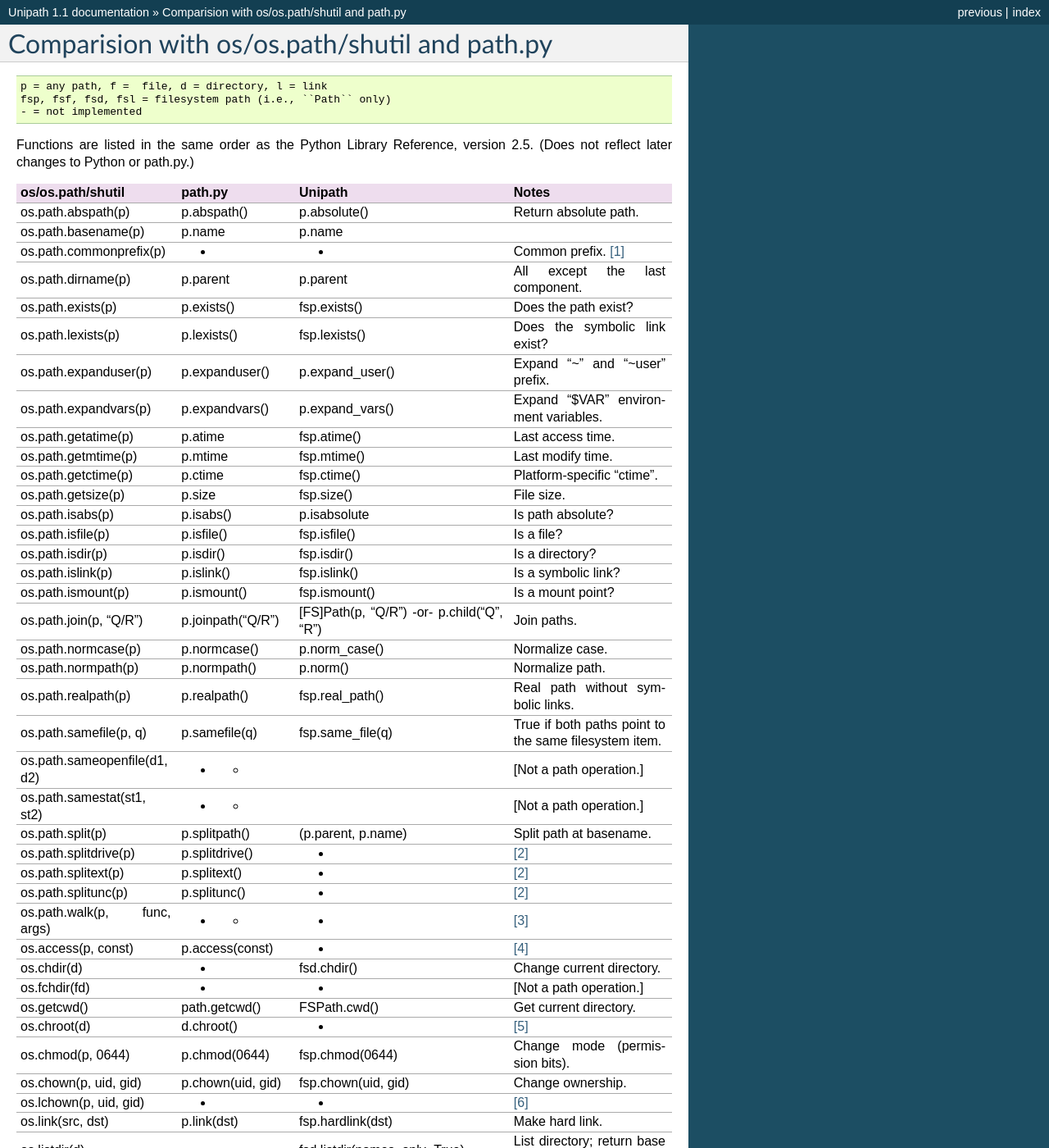
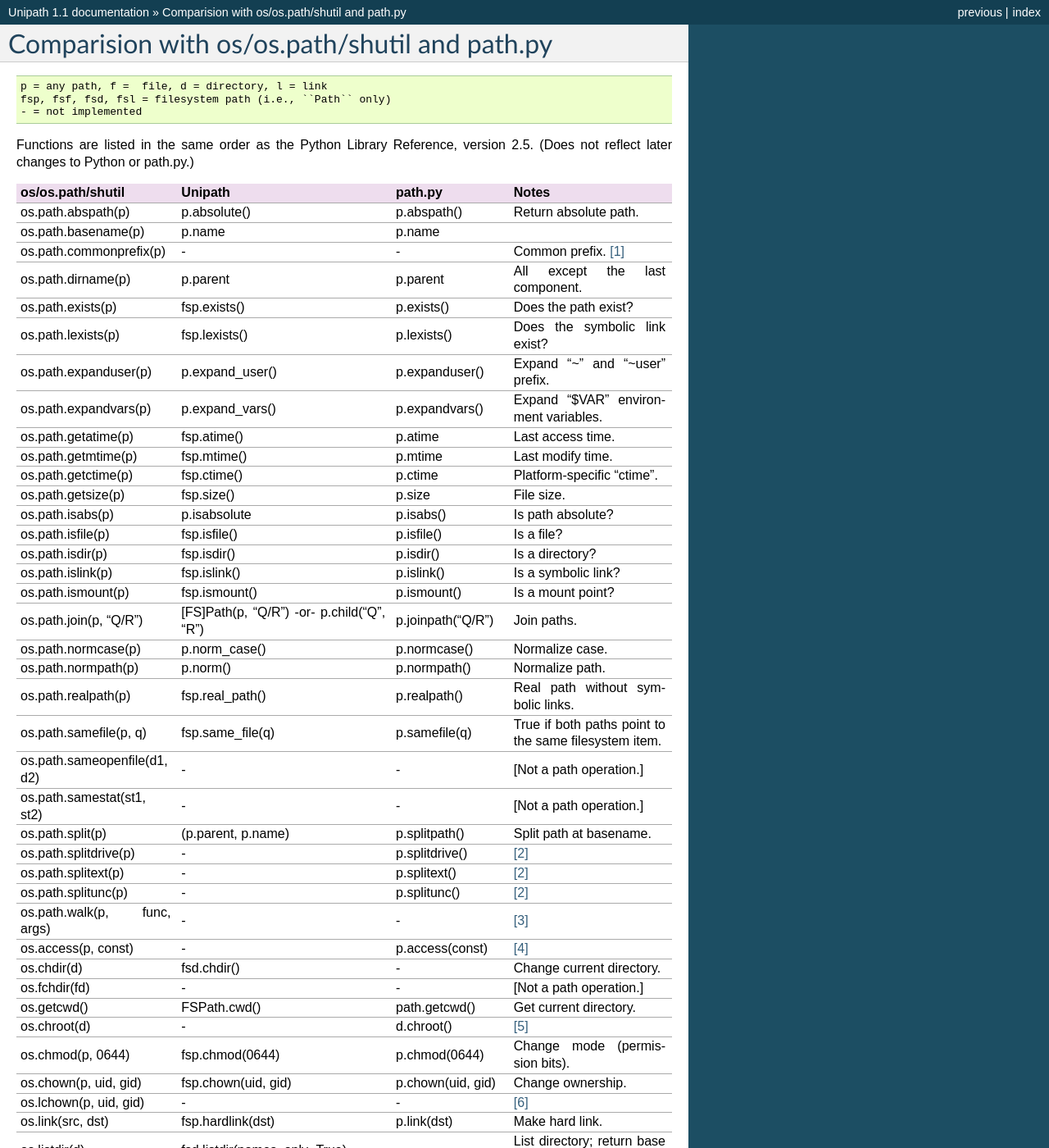
Before and after one commit to mikeorr/Unipath, a Sphinx documentation site: the page built from docs/comparison.rst, in a window 1280 px wide and 1400 px high. Shown: the whole window at 82% size. Built offline with Sphinx 7.4.7, drawn with Linux system fonts in a browser that asks for light colours; some of the changed text lies outside the part shown.

```diff
--- a/docs/comparison.rst
+++ b/docs/comparison.rst
@@ -9,122 +9,122 @@ Comparision with os/os.path/shutil and path.py
 Functions are listed in the same order as the Python Library Reference, version
 2.5.  (Does not reflect later changes to Python or path.py.)
 
-============================ =================== =============================  =====================================================================
-os/os.path/shutil            path.py             Unipath                        Notes
-============================ =================== =============================  =====================================================================
-os.path.abspath(p)           p.abspath()         p.absolute()                   Return absolute path.
-os.path.basename(p)          p.name              p.name
-os.path.commonprefix(p)      -                   -                              Common prefix. [1]_
-os.path.dirname(p)           p.parent            p.parent                       All except the last component.
-os.path.exists(p)            p.exists()          fsp.exists()                   Does the path exist?
-os.path.lexists(p)           p.lexists()         fsp.lexists()                  Does the symbolic link exist?
-os.path.expanduser(p)        p.expanduser()      p.expand_user()                Expand "~" and "~user" prefix.
-os.path.expandvars(p)        p.expandvars()      p.expand_vars()                Expand "$VAR" environment variables.
-os.path.getatime(p)          p.atime             fsp.atime()                    Last access time.
-os.path.getmtime(p)          p.mtime             fsp.mtime()                    Last modify time.
-os.path.getctime(p)          p.ctime             fsp.ctime()                    Platform-specific "ctime".
-os.path.getsize(p)           p.size              fsp.size()                     File size.
-os.path.isabs(p)             p.isabs()           p.isabsolute                   Is path absolute?
-os.path.isfile(p)            p.isfile()          fsp.isfile()                   Is a file?
-os.path.isdir(p)             p.isdir()           fsp.isdir()                    Is a directory?
-os.path.islink(p)            p.islink()          fsp.islink()                   Is a symbolic link?
-os.path.ismount(p)           p.ismount()         fsp.ismount()                  Is a mount point?
-os.path.join(p, "Q/R")       p.joinpath("Q/R")   [FS]Path(p, "Q/R")             Join paths.
-                                                 -or-
-                                                 p.child("Q", "R")
-os.path.normcase(p)          p.normcase()        p.norm_case()                  Normalize case.
-os.path.normpath(p)          p.normpath()        p.norm()                       Normalize path.
-os.path.realpath(p)          p.realpath()        fsp.real_path()                Real path without symbolic links.
-os.path.samefile(p, q)       p.samefile(q)       fsp.same_file(q)               True if both paths point to the same filesystem item.
-os.path.sameopenfile(d1, d2) -          -                                       [Not a path operation.]
-os.path.samestat(st1, st2)   -          -                                       [Not a path operation.]
-os.path.split(p)             p.splitpath()       (p.parent, p.name)             Split path at basename.
-os.path.splitdrive(p)        p.splitdrive()      -                              [2]_
-os.path.splitext(p)          p.splitext()        -                              [2]_
-os.path.splitunc(p)          p.splitunc()        -                              [2]_
-os.path.walk(p, func, args)  -          -        -                              [3]_
-os.access(p, const)          p.access(const)     -                              [4]_
-os.chdir(d)                  -                   fsd.chdir()                    Change current directory.
-os.fchdir(fd)                -                   -                              [Not a path operation.]
-os.getcwd()                  path.getcwd()       FSPath.cwd()                   Get current directory.
-os.chroot(d)                 d.chroot()          -                              [5]_
-os.chmod(p, 0644)            p.chmod(0644)       fsp.chmod(0644)                Change mode (permission bits).
-os.chown(p, uid, gid)        p.chown(uid, gid)   fsp.chown(uid, gid)            Change ownership.
-os.lchown(p, uid, gid)       -                   -                              [6]_
-os.link(src, dst)            p.link(dst)         fsp.hardlink(dst)              Make hard link.
-os.listdir(d)                -                   fsd.listdir(names_only=True)   List directory; return base filenames.
-os.lstat(p)                  p.lstat()           fsp.lstat()                    Like stat but don't follow symbolic link.
-os.mkfifo(p, 0666)           -                   -                              [Not enough of a path operation.]
-os.mknod(p, ...)             -                   -                              [Not enough of a path operation.]
-os.major(device)             -                   -                              [Not a path operation.]
-os.minor(device)             -                   -                              [Not a path operation.]
-os.makedev(...)              -                   -                              [Not a path operation.]
-os.mkdir(d, 0777)            d.mkdir(0777)       fsd.mkdir(mode=0777)           Create directory.
-os.makedirs(d, 0777)         d.makedirs(0777)    fsd.mkdir(True, 0777)          Create a directory and necessary parent directories.
-os.pathconf(p, name)         p.pathconf(name)    -                              Return Posix path attribute.  (What the hell is this?)
-os.readlink(l)               l.readlink()        fsl.read_link()                Return the path a symbolic link points to.
-os.remove(f)                 f.remove()          fsf.remove()                   Delete file.
-os.removedirs(d)             d.removedirs()      fsd.rmdir(True)                Remove empty directory and all its empty ancestors.
-os.rename(src, dst)          p.rename(dst)       fsp.rename(dst)                Rename a file or directory atomically (must be on same device).
-os.renames(src, dst)         p.renames(dst)      fsp.rename(dst, True)          Combines os.rename, os.makedirs, and os.removedirs.
-os.rmdir(d)                  d.rmdir()           fsd.rmdir()                    Delete empty directory.
-os.stat(p)                   p.stat()            fsp.stat()                     Return a "stat" object.
-os.statvfs(p)                p.statvfs()         fsp.statvfs()                  Return a "statvfs" object.
-os.symlink(src, dst)         p.symlink(dst)      fsp.write_link(link_text)      Create a symbolic link.
-                                                 ("write_link" argument order
-                                                 is opposite from Python's!)
-os.tempnam(...)              -                   -                              [7]_
-os.unlink(f)                 f.unlink()          -                              Same as .remove().
-os.utime(p, times)           p.utime(times)      fsp.set_times(mtime, atime)    Set access/modification times.
-os.walk(...)          -      -                   [3]_                           -
-shutil.copyfile(src, dst)    f.copyfile(dst)     fsf.copy(dst, ...)             Copy file.  Unipath method is more than copyfile but less than copy2.
-shutil.copyfileobj(...)      -                   -                              [Not a path operation.]
-shutil.copymode(src, dst)    p.copymode(dst)     fsp.copy_stat(dst, ...)        Copy permission bits only.
-shutil.copystat(src, dst)    p.copystat(dst)     fsp.copy_stat(dst, ...)        Copy stat bits.
-shutil.copy(src, dst)        f.copy(dst)         -                              High-level copy a la Unix "cp".
-shutil.copy2(src, dst)       f.copy2(dst)        -                              High-level copy a la Unix "cp -p".
-shutil.copytree(...)         d.copytree(...)     fsp.copy_tree(...)             Copy directory tree.  (Not implemented in Unipath 0.1.0.)
-shutil.rmtree(...)           d.rmtree(...)       fsp.rmtree(...)                Recursively delete directory tree.  (Unipath has enhancements.)
-shutil.move(src, dst)        p.move(dst)         fsp.move(dst)                  Recursively move a file or directory, using os.rename() if possible.
-A + B                        A + B               A+B                            Concatenate paths.
-os.path.join(A, B)           A / B               [FS]Path(A, B)                 Join paths.
-                                                 -or-
-                                                 p.child(B)
--                            p.expand()          p.expand()                     Combines expanduser, expandvars, normpath.
-os.path.dirname(p)           p.parent            p.parent                       Path without final component.
-os.path.basename(p)          p.name              p.name                         Final component only.
-[8]_                         p.namebase          p.stem                         Final component without extension.
-[9]_                         p.ext               p.ext                          Extension only.
-os.path.splitdrive(p)[0]     p.drive             -                              [2]_
--                            p.stripext()        -                              Strip final extension.
--                            p.uncshare          -                              [2]_
--                            p.splitall()        p.components()                 List of path components.  (Unipath has special first element.)
--                            p.relpath()         fsp.relative()                 Relative path to current directory.
--                            p.relpathto(dst)    fsp.rel_path_to(dst)           Relative path to 'dst'.
--                            d.listdir()         fsd.listdir()                  List directory, return paths.
--                            d.files()           fsd.listdir(filter=FILES)      List files in directory, return paths.
--                            d.dirs()            fsd.listdir(filter=DIRS)       List subdirectories, return paths.
--                            d.walk(...)         fsd.walk(...)                  Recursively yield files and directories.
--                            d.walkfiles(...)    fsd.walk(filter=FILES)         Recursively yield files.
--                            d.walkdirs(...)     fsd.walk(filter=DIRS)          Recursively yield directories.
--                            p.fnmatch(pattern)  -                              True if self.name matches glob pattern.
--                            p.glob(pattern)     -                              Advanced globbing.
--                            f.open(mode)        -                              Return open file object.
--                            f.bytes()           fsf.read_file("rb")            Return file contents in binary mode.
--                            f.write_bytes()     fsf.write_file(content, "wb")  Replace file contents in binary mode.
--                            f.text(...)         fsf.read_file()                Return file content.  (Encoding args not implemented yet.)
--                            f.write_text(...)   fsf.write_file(content)        Replace file content.  (Not all Orendorff args supported.)
--                            f.lines(...)        -                              Return list of lines in file.
--                            f.write_lines(...)  -                              Write list of lines to file.
--                            f.read_md5()        -                              Calculate MD5 hash of file.
--                            p.owner             -                              Advanded "get owner" operation.
--                            p.readlinkabs()     -                              Return the path this symlink points to, converting to absolute path.
--                            p.startfile()       -                              What the hell is this?
--                            -                   p.split_root()                 Unified "split root" method.
--                            -                   p.ancestor(N)                  Same as specifying .parent N times.
--                            -                   p.child(...)                   "Safe" way to join paths.
--                            -                   fsp.needs_update(...)          True if self is missing or older than any of the other paths.
-============================ =================== =============================  =====================================================================
+============================ =============================  =================== =====================================================================
+os/os.path/shutil            Unipath                        path.py             Notes
+============================ =============================  =================== =====================================================================
+os.path.abspath(p)           p.absolute()                   p.abspath()         Return absolute path.
+os.path.basename(p)          p.name                         p.name
+os.path.commonprefix(p)      \-                             \-                  Common prefix. [1]_
+os.path.dirname(p)           p.parent                       p.parent            All except the last component.
+os.path.exists(p)            fsp.exists()                   p.exists()          Does the path exist?
+os.path.lexists(p)           fsp.lexists()                  p.lexists()         Does the symbolic link exist?
+os.path.expanduser(p)        p.expand_user()                p.expanduser()      Expand "~" and "~user" prefix.
+os.path.expandvars(p)        p.expand_vars()                p.expandvars()      Expand "$VAR" environment variables.
+os.path.getatime(p)          fsp.atime()                    p.atime             Last access time.
+os.path.getmtime(p)          fsp.mtime()                    p.mtime             Last modify time.
+os.path.getctime(p)          fsp.ctime()                    p.ctime             Platform-specific "ctime".
+os.path.getsize(p)           fsp.size()                     p.size              File size.
+os.path.isabs(p)             p.isabsolute                   p.isabs()           Is path absolute?
+os.path.isfile(p)            fsp.isfile()                   p.isfile()          Is a file?
+os.path.isdir(p)             fsp.isdir()                    p.isdir()           Is a directory?
+os.path.islink(p)            fsp.islink()                   p.islink()          Is a symbolic link?
+os.path.ismount(p)           fsp.ismount()                  p.ismount()         Is a mount point?
+os.path.join(p, "Q/R")       [FS]Path(p, "Q/R")             p.joinpath("Q/R")   Join paths.
+                             -or-
+                             p.child("Q", "R")
+os.path.normcase(p)          p.norm_case()                  p.normcase()        Normalize case.
+os.path.normpath(p)          p.norm()                       p.normpath()        Normalize path.
+os.path.realpath(p)          fsp.real_path()                p.realpath()        Real path without symbolic links.
+os.path.samefile(p, q)       fsp.same_file(q)               p.samefile(q)       True if both paths point to the same filesystem item.
+os.path.sameopenfile(d1, d2) \-                             \-                  [Not a path operation.]
+os.path.samestat(st1, st2)   \-                             \-                  [Not a path operation.]
+os.path.split(p)             (p.parent, p.name)             p.splitpath()       Split path at basename.
+os.path.splitdrive(p)        \-                             p.splitdrive()      [2]_
+os.path.splitext(p)          \-                             p.splitext()        [2]_
+os.path.splitunc(p)          \-                             p.splitunc()        [2]_
+os.path.walk(p, func, args)  \-                             \-                  [3]_
+os.access(p, const)          \-                             p.access(const)     [4]_
+os.chdir(d)                  fsd.chdir()                    \-                  Change current directory.
+os.fchdir(fd)                \-                             \-                  [Not a path operation.]
+os.getcwd()                  FSPath.cwd()                   path.getcwd()       Get current directory.
+os.chroot(d)                 \-                             d.chroot()          [5]_
+os.chmod(p, 0644)            fsp.chmod(0644)                p.chmod(0644)       Change mode (permission bits).
+os.chown(p, uid, gid)        fsp.chown(uid, gid)            p.chown(uid, gid)   Change ownership.
+os.lchown(p, uid, gid)       \-                             \-                  [6]_
+os.link(src, dst)            fsp.hardlink(dst)              p.link(dst)         Make hard link.
+os.listdir(d)                fsd.listdir(names_only=True)   \-                  List directory; return base filenames.
+os.lstat(p)                  fsp.lstat()                    p.lstat()           Like stat but don't follow symbolic link.
+os.mkfifo(p, 0666)           \-                             \-                  [Not enough of a path operation.]
+os.mknod(p, ...)             \-                             \-                  [Not enough of a path operation.]
+os.major(device)             \-                             \-                  [Not a path operation.]
+os.minor(device)             \-                             \-                  [Not a path operation.]
+os.makedev(...)              \-                             \-                  [Not a path operation.]
+os.mkdir(d, 0777)            fsd.mkdir(mode=0777)           d.mkdir(0777)       Create directory.
+os.makedirs(d, 0777)         fsd.mkdir(True, 0777)          d.makedirs(0777)    Create a directory and necessary parent directories.
+os.pathconf(p, name)         \-                             p.pathconf(name)    Return Posix path attribute.  (What the hell is this?)
+os.readlink(l)               fsl.read_link()                l.readlink()        Return the path a symbolic link points to.
+os.remove(f)                 fsf.remove()                   f.remove()          Delete file.
+os.removedirs(d)             fsd.rmdir(True)                d.removedirs()      Remove empty directory and all its empty ancestors.
+os.rename(src, dst)          fsp.rename(dst)                p.rename(dst)       Rename a file or directory atomically (must be on same device).
+os.renames(src, dst)         fsp.rename(dst, True)          p.renames(dst)      Combines os.rename, os.makedirs, and os.removedirs.
+os.rmdir(d)                  fsd.rmdir()                    d.rmdir()           Delete empty directory.
+os.stat(p)                   fsp.stat()                     p.stat()            Return a "stat" object.
+os.statvfs(p)                fsp.statvfs()                  p.statvfs()         Return a "statvfs" object.
+os.symlink(src, dst)         fsp.write_link(link_text)      p.symlink(dst)      Create a symbolic link.
+                             ("write_link" argument order
+                             is opposite from Python's!)
+os.tempnam(...)              \-                             \-                  [7]_
+os.unlink(f)                 \-                             f.unlink()          Same as .remove().
+os.utime(p, times)           fsp.set_times(mtime, atime)    p.utime(times)      Set access/modification times.
+os.walk(...)          \-     [3]_                           \-                  -
+shutil.copyfile(src, dst)    fsf.copy(dst, ...)             f.copyfile(dst)     Copy file.  Unipath method is more than copyfile but less than copy2.
+shutil.copyfileobj(...)      \-                             \-                  [Not a path operation.]
+shutil.copymode(src, dst)    fsp.copy_stat(dst, ...)        p.copymode(dst)     Copy permission bits only.
+shutil.copystat(src, dst)    fsp.copy_stat(dst, ...)        p.copystat(dst)     Copy stat bits.
+shutil.copy(src, dst)        \-                             f.copy(dst)         High-level copy a la Unix "cp".
+shutil.copy2(src, dst)       \-                             f.copy2(dst)        High-level copy a la Unix "cp -p".
+shutil.copytree(...)         fsp.copy_tree(...)             d.copytree(...)     Copy directory tree.  (Not implemented in Unipath 0.1.0.)
+shutil.rmtree(...)           fsp.rmtree(...)                d.rmtree(...)       Recursively delete directory tree.  (Unipath has enhancements.)
+shutil.move(src, dst)        fsp.move(dst)                  p.move(dst)         Recursively move a file or directory, using os.rename() if possible.
+A + B                        A+B                            A + B               Concatenate paths.
+os.path.join(A, B)           [FS]Path(A, B)                 A / B               Join paths.
+                             -or-
+                             p.child(B)
+\-                           p.expand()                     p.expand()          Combines expanduser, expandvars, normpath.
+os.path.dirname(p)           p.parent                       p.parent            Path without final component.
+os.path.basename(p)          p.name                         p.name              Final component only.
+[8]_                         p.stem                         p.namebase          Final component without extension.
+[9]_                         p.ext                          p.ext               Extension only.
+os.path.splitdrive(p)[0]     \-                             p.drive             [2]_
+\-                           \-                             p.stripext()        Strip final extension.
+\-                           \-                             p.uncshare          [2]_
+\-                           p.components()                 p.splitall()        List of path components.  (Unipath has special first element.)
+\-                           fsp.relative()                 p.relpath()         Relative path to current directory.
+\-                           fsp.rel_path_to(dst)           p.relpathto(dst)    Relative path to 'dst'.
+\-                           fsd.listdir()                  d.listdir()         List directory, return paths.
+\-                           fsd.listdir(filter=FILES)      d.files()           List files in directory, return paths.
+\-                           fsd.listdir(filter=DIRS)       d.dirs()            List subdirectories, return paths.
+\-                           fsd.walk(...)                  d.walk(...)         Recursively yield files and directories.
+\-                           fsd.walk(filter=FILES)         d.walkfiles(...)    Recursively yield files.
+\-                           fsd.walk(filter=DIRS)          d.walkdirs(...)     Recursively yield directories.
+\-                           \-                             p.fnmatch(pattern)  True if self.name matches glob pattern.
+\-                           \-                             p.glob(pattern)     Advanced globbing.
+\-                           \-                             f.open(mode)        Return open file object.
+\-                           fsf.read_file("rb")            f.bytes()           Return file contents in binary mode.
+\-                           fsf.write_file(content, "wb")  f.write_bytes()     Replace file contents in binary mode.
+\-                           fsf.read_file()                f.text(...)         Return file content.  (Encoding args not implemented yet.)
+\-                           fsf.write_file(content)        f.write_text(...)   Replace file content.  (Not all Orendorff args supported.)
+\-                           \-                             f.lines(...)        Return list of lines in file.
+\-                           \-                             f.write_lines(...)  Write list of lines to file.
+\-                           \-                             f.read_md5()        Calculate MD5 hash of file.
+\-                           \-                             p.owner             Advanded "get owner" operation.
+\-                           \-                             p.readlinkabs()     Return the path this symlink points to, converting to absolute path.
+\-                           \-                             p.startfile()       What the hell is this?
+\-                           p.split_root()                 \-                  Unified "split root" method.
+\-                           p.ancestor(N)                  \-                  Same as specifying .parent N times.
+\-                           p.child(...)                   \-                  "Safe" way to join paths.
+\-                           fsp.needs_update(...)          \-                  True if self is missing or older than any of the other paths.
+============================ =============================  =================== =====================================================================
 
 
 .. [1] The Python method is too dumb; it can end a prefix in the middle of a
```
